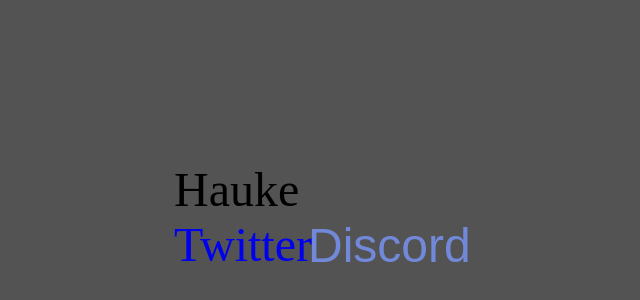
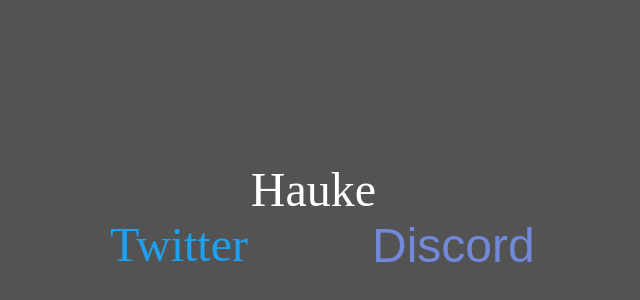
Before and after one commit to demhauke/hauke, a plain HTML site: page index.html in a window 1280 px wide. Shown: the part 158-458 px from the top of the page, without its empty margins (338-978 px from the left). Drawn offline with Linux system fonts and the light colour scheme.

Commit message:
Update css.css

```diff
--- a/css.css
+++ b/css.css
@@ -6,9 +6,14 @@
 .middle{
     position: fixed;
     top: 40%;
-    left: 40%;
+    left: 35%;
     width: 100%;
     height: 60%;
+}
+.hauke{
+    position: relative;
+    left: 11%;
+    color: white;
 }
 .social_media{
     position: relative;
@@ -18,13 +23,13 @@
     left: 0;
     max-width: 20%;
 }
-.text_t{
+.t{
     color: #1DA1F2;
 }
 
 .Discord{
     position: absolute;
-    left: 10%;
+    left: 20%;
 }
 .discord{
     color: #7289da;
@@ -32,6 +37,9 @@
 .btn{
     border: none;
     background-color: inherit;
+}
+btn:hover{
+    border: 2px groove black;
 }
 
 .pic_t{
```
